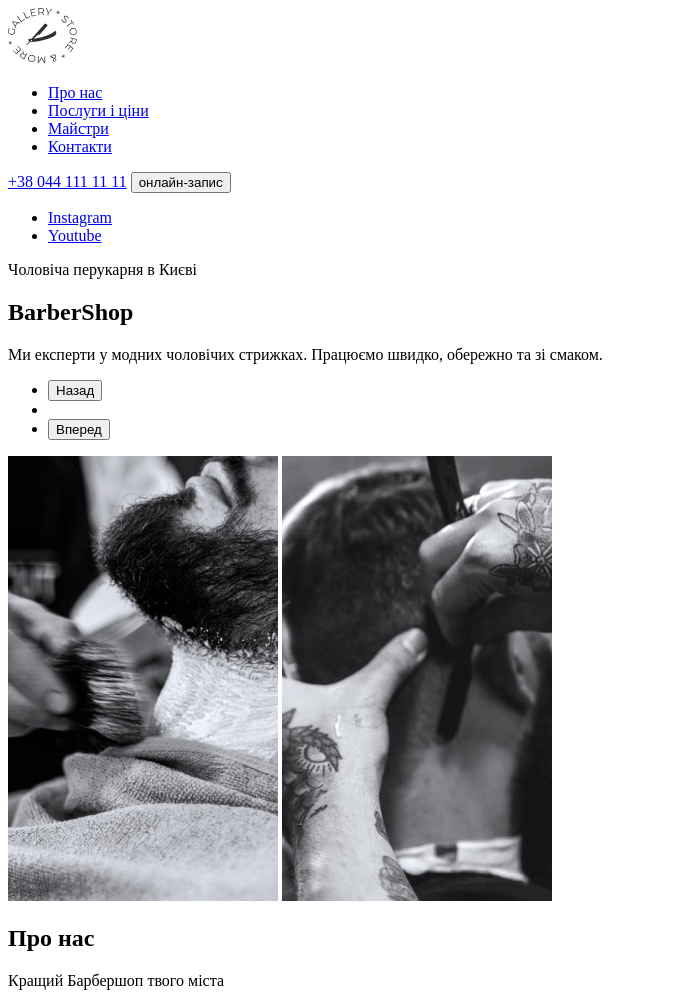
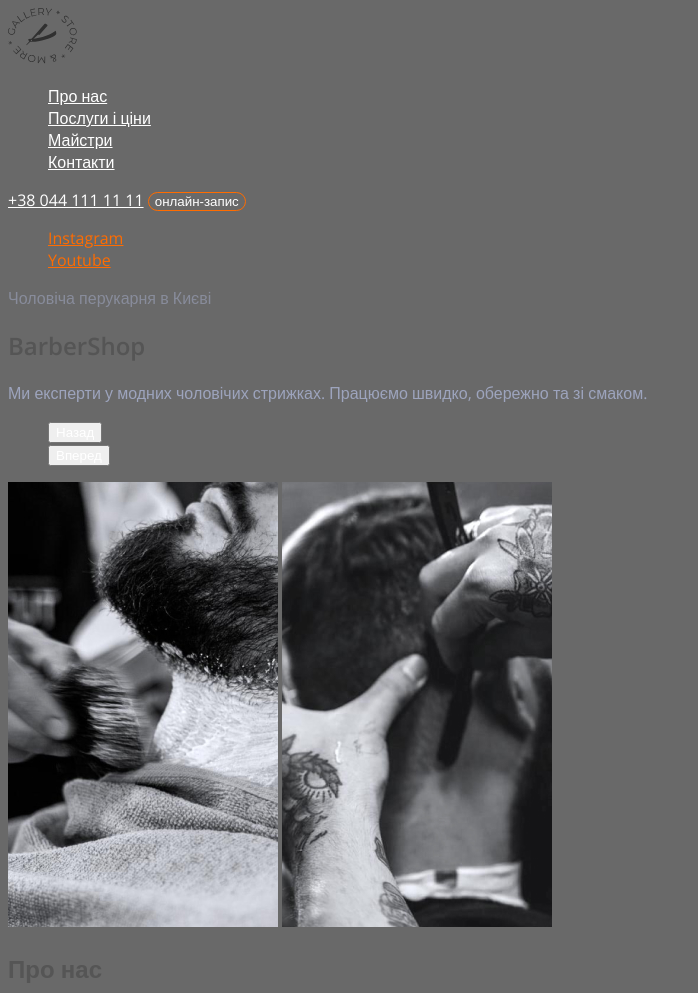
Before and after one commit to Arturio11guarana/Tutorial-GOit-html-1, a plain HTML site: page index.html in a window 1280 px wide. Shown: the top 993 px of the page, without its empty margins (0-698 px from the left). Drawn offline with nearby package versions, Linux system fonts and the light colour scheme.

Commit message:
7....
7.....

```diff
--- a/CSS/styles.css
+++ b/CSS/styles.css
@@ -1,13 +1,14 @@
 body{
 color: #555555;
-background-color: #fff;
+background-color: dimgrey;
+font-family: 'Open Sans', sans-serif;
 }
 
 ul {
     list-style-type: none;
 }
 
-.header{
+header{
     background-color: dimgrey;
 }
 
@@ -40,7 +41,8 @@ color: #303030;
 }
 
 .hero-title {
-color: #fff;
+
+font-family: 'Open Sans', sans-serif;
 }
 
 .hero-text {
--- a/index.html
+++ b/index.html
@@ -5,6 +5,15 @@
     <meta http-equiv="X-UA-Compatible" content="IE=edge">
     <meta name="viewport" content="width=device-width, initial-scale=1.0">
     <title>BarberShop</title>
+
+            <!-- Fonts -->
+    <link rel="preconnect" href="https://fonts.googleapis.com">
+    <link rel="preconnect" href="https://fonts.gstatic.com" crossorigin>
+    <link href="https://fonts.googleapis.com/css2?family=Montserrat:ital,wght@0,400;0,700;1,400&family=Open+Sans:wght@400;600&display=swap"
+    rel="stylesheet">
+
+           <!-- Styles= -->
+    <link rel="stylesheet" href="./CSS/styles.css">
 </head>
 <body>
     <header class="header">
```
Also changed, not shown: 1 other file.
